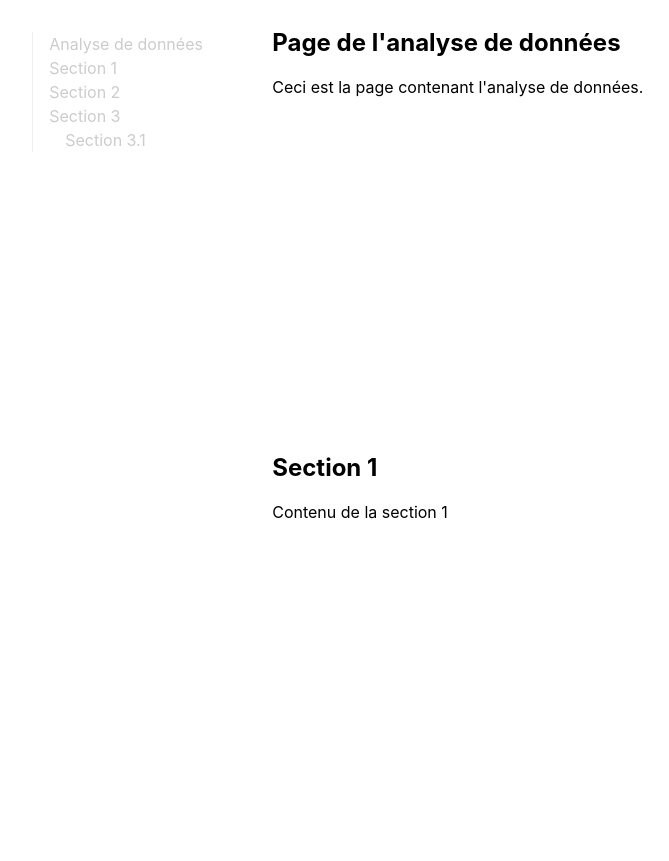
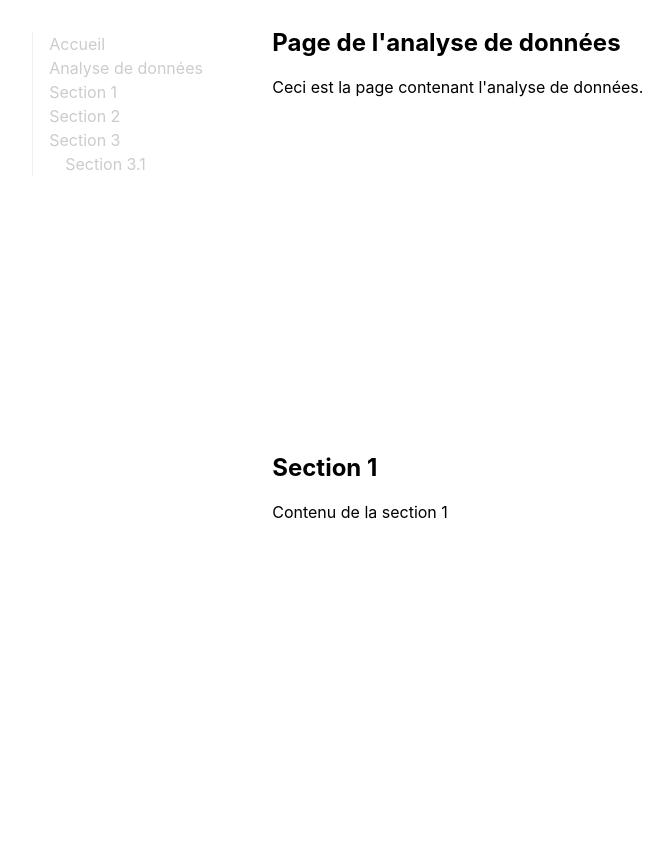
Before and after one commit to Riri65/encore_une_tentative, a plain HTML site: page stats2.html in a window 1280 px wide. Shown: the top 861 px of the page, without its empty margins (39-708 px from the left). Drawn offline with Linux system fonts and the light colour scheme.

Commit message:
Update stats2.html

```diff
--- a/stats2.html
+++ b/stats2.html
@@ -110,6 +110,7 @@ section {
         </div>
         <nav class="section-nav">
           <ol>
+            <li><a href="indexii_.html">Accueil</a></li>
             <li><a href="#Start">Analyse de données</a></li>
             <li><a href="#Section 1">Section 1</a></li>
             <li><a href="#Section 2">Section 2</a></li>
```
